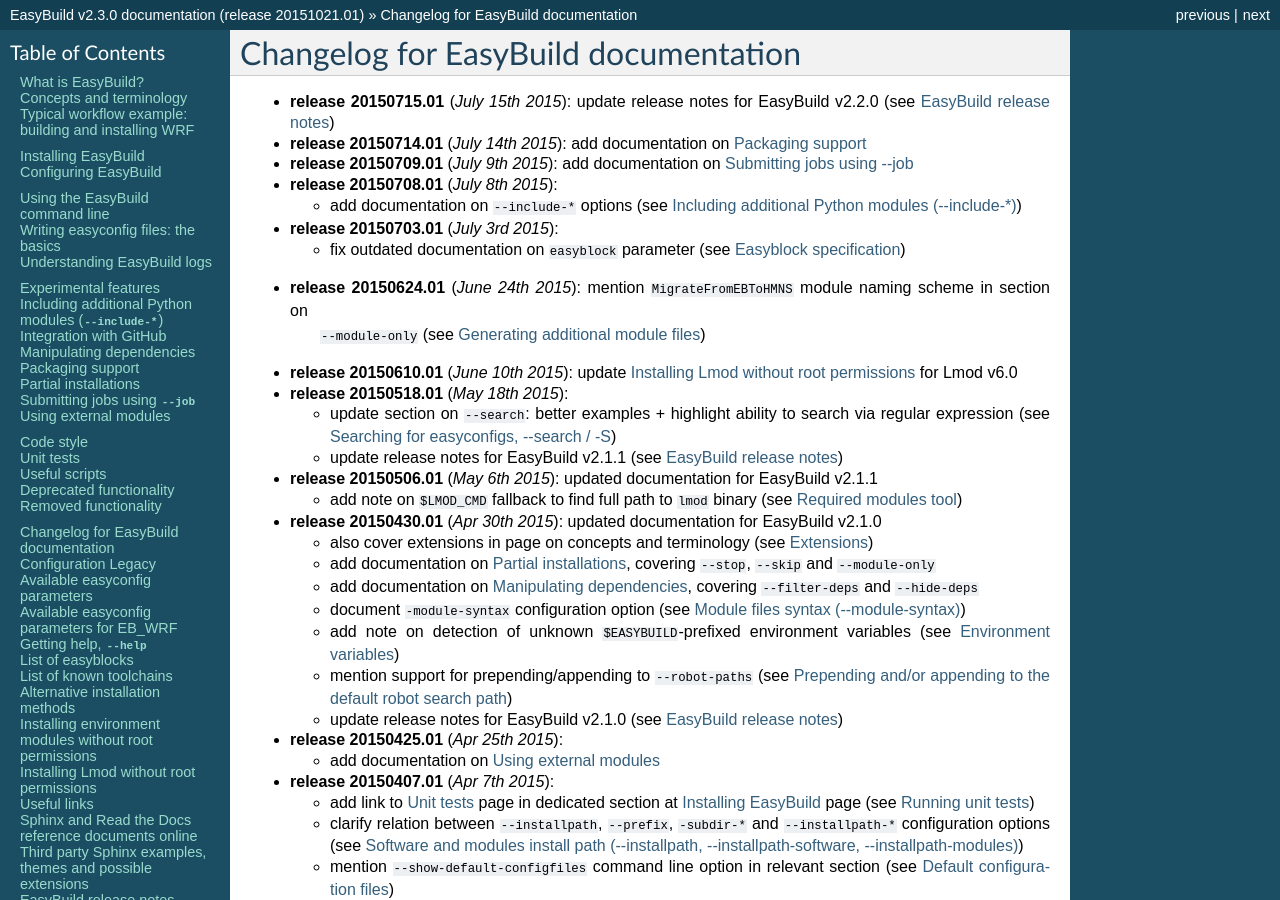
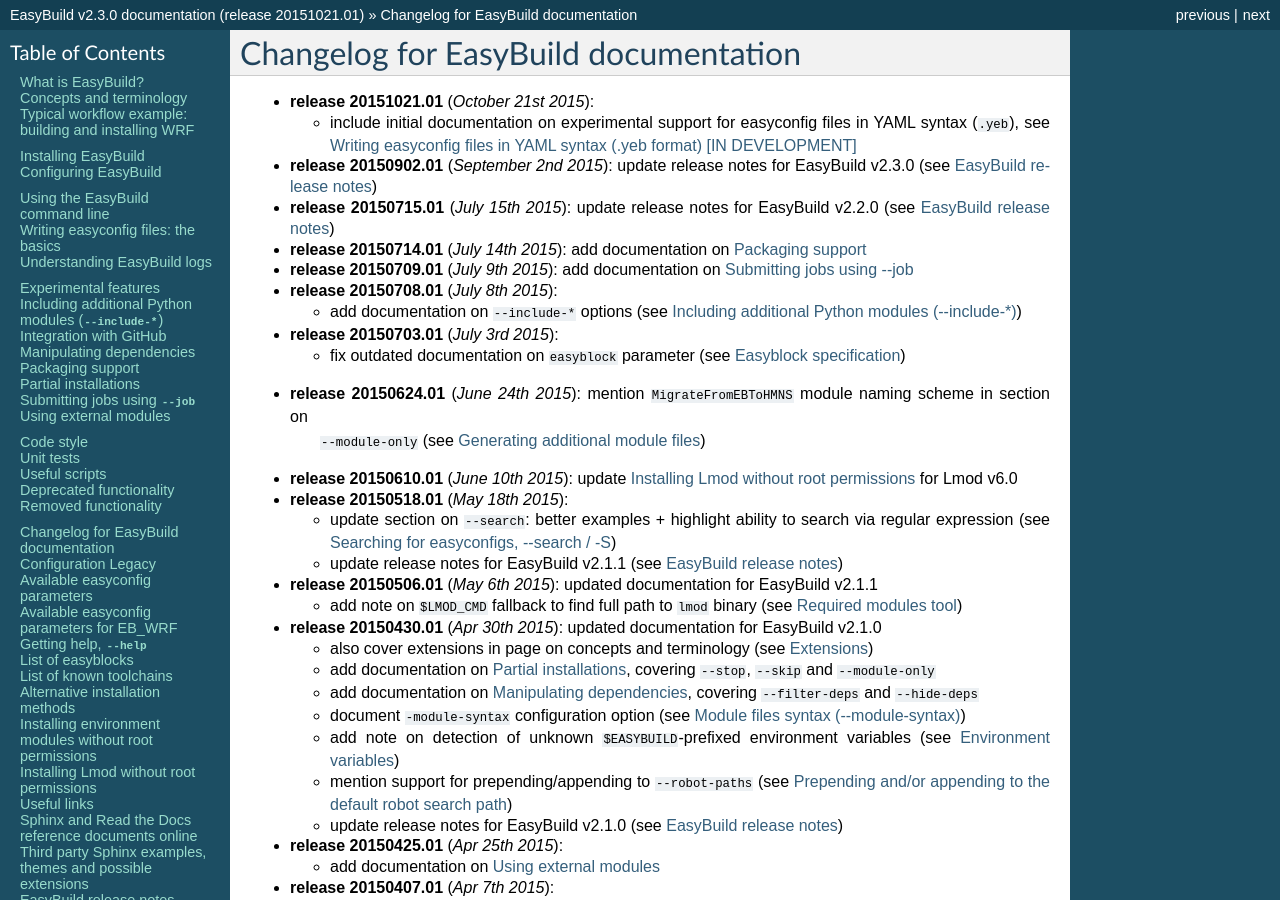
Before and after one commit to easybuilders/easybuild, a Sphinx documentation site: the page built from docs/Changelog.rst, in a window 1280 px wide and 900 px high. Built offline with Sphinx 7.4.7, drawn with Linux system fonts in a browser that asks for light colours.

Commit message:
update docs changelog

```diff
--- a/docs/Changelog.rst
+++ b/docs/Changelog.rst
@@ -3,6 +3,12 @@
 Changelog for EasyBuild documentation
 -------------------------------------
 
+* **release 20151021.01** (`October 21st 2015`):
+
+  * include initial documentation on experimental support for easyconfig files in YAML syntax (``.yeb``),
+    see :ref:`easyconfig_yeb_format`
+
+* **release 20150902.01** (`September 2nd 2015`): update release notes for EasyBuild v2.3.0 (see :ref:`release_notes`)
 * **release 20150715.01** (`July 15th 2015`): update release notes for EasyBuild v2.2.0 (see :ref:`release_notes`)
 * **release 20150714.01** (`July 14th 2015`): add documentation on :ref:`packaging_support`
 * **release 20150709.01** (`July 9th 2015`): add documentation on :ref:`submitting_jobs`
```
